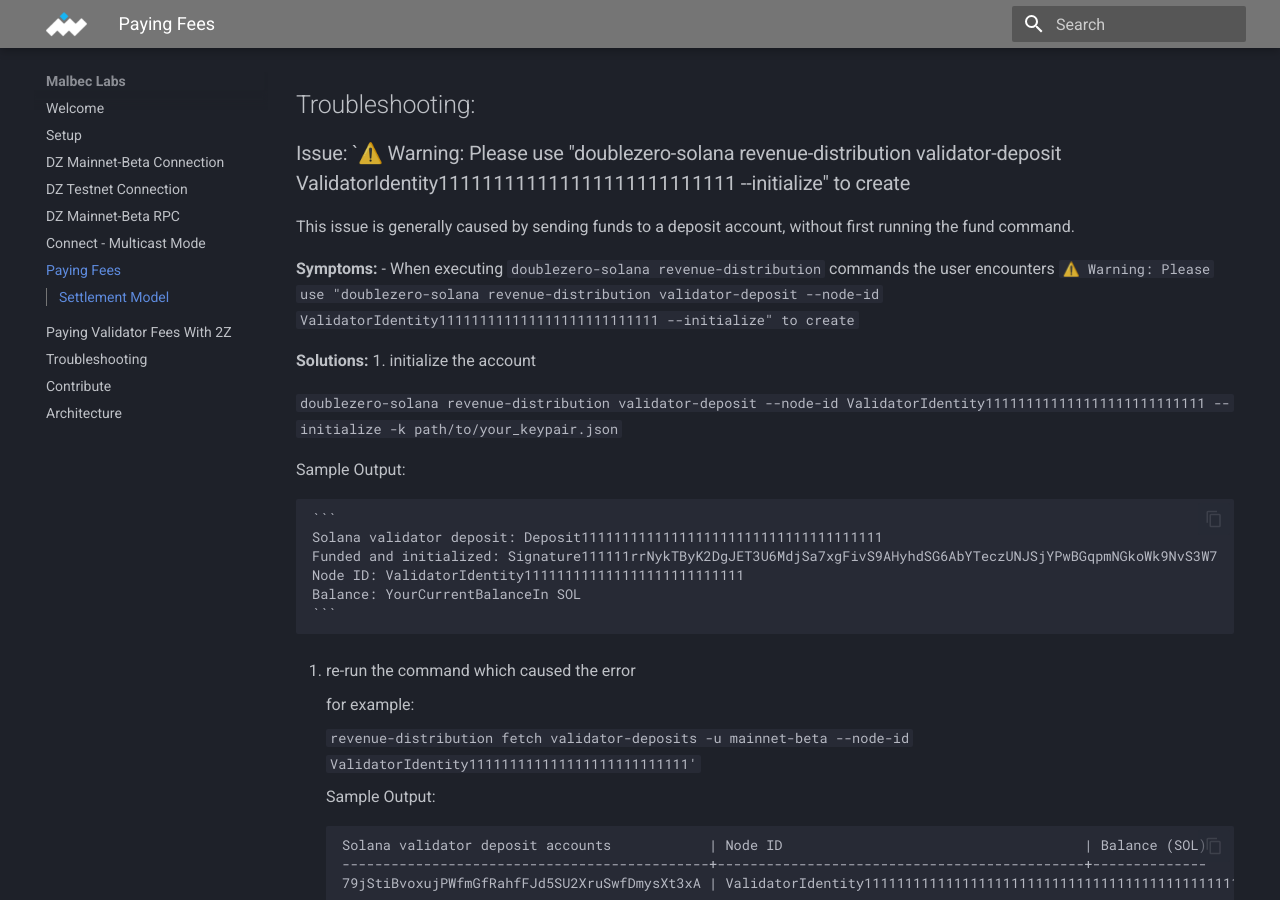
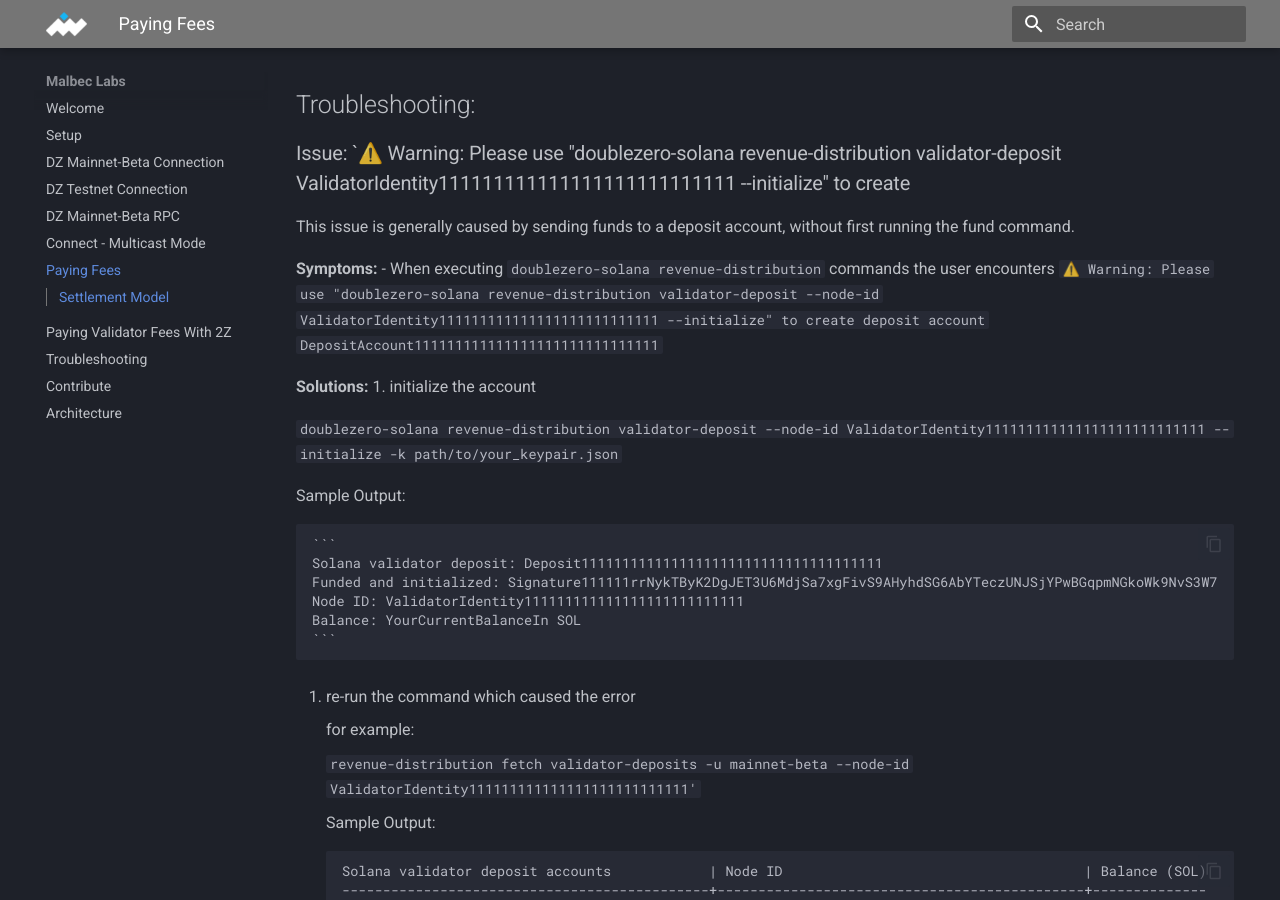
Before and after one commit to malbeclabs/docs, an MkDocs documentation site: the page built from docs/paying-fees.md, in a window 1280 px wide and 900 px high, scrolled down 2711 px. Built offline with MkDocs 1.6.1 and Material for MkDocs 9.7.7, drawn with Linux system fonts in a browser that asks for light colours.

Commit message:
Update docs/paying-fees.md
Co-authored-by: Karl <214665535+karl-dz@users.noreply.github.com>

```diff
--- a/docs/paying-fees.md
+++ b/docs/paying-fees.md
@@ -125,7 +125,7 @@
 This issue is generally caused by sending funds to a deposit account, without first running the fund command.
 
 **Symptoms:**
-- When executing `doublezero-solana revenue-distribution` commands the user encounters `⚠️  Warning: Please use "doublezero-solana revenue-distribution validator-deposit --node-id ValidatorIdentity111111111111111111111111111 --initialize" to create`
+- When executing `doublezero-solana revenue-distribution` commands the user encounters `⚠️  Warning: Please use "doublezero-solana revenue-distribution validator-deposit --node-id ValidatorIdentity111111111111111111111111111 --initialize" to create deposit account DepositAccount111111111111111111111111111111`
 
 
 **Solutions:**
```
